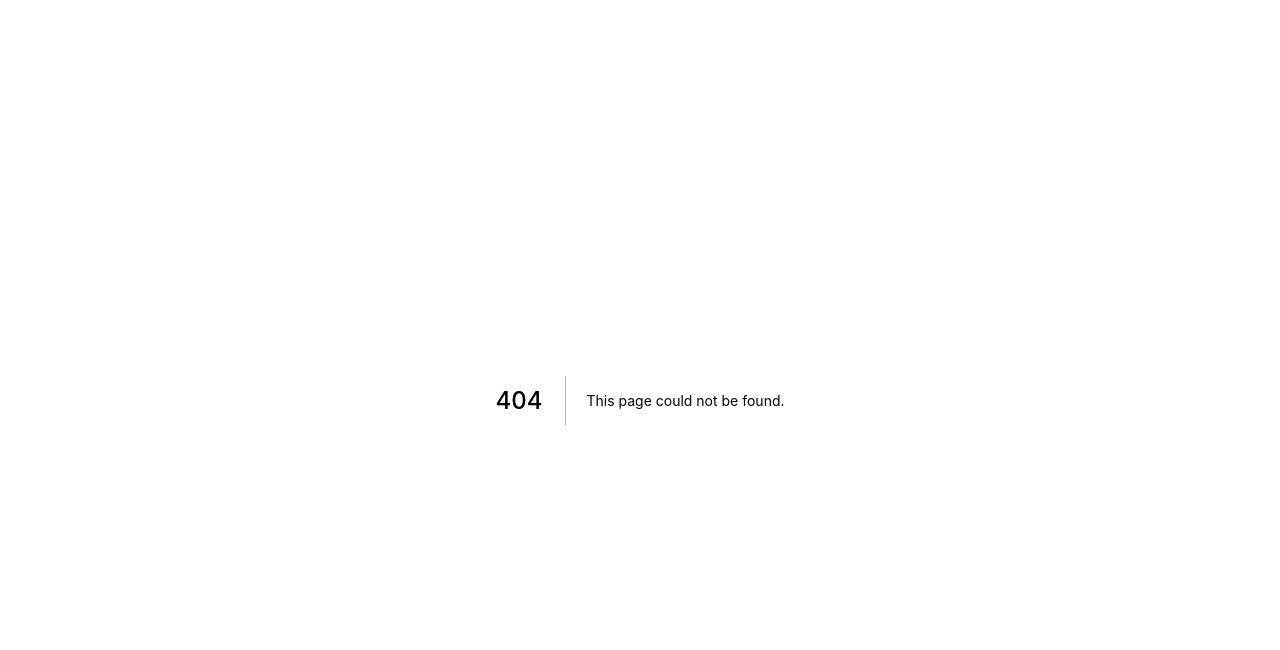
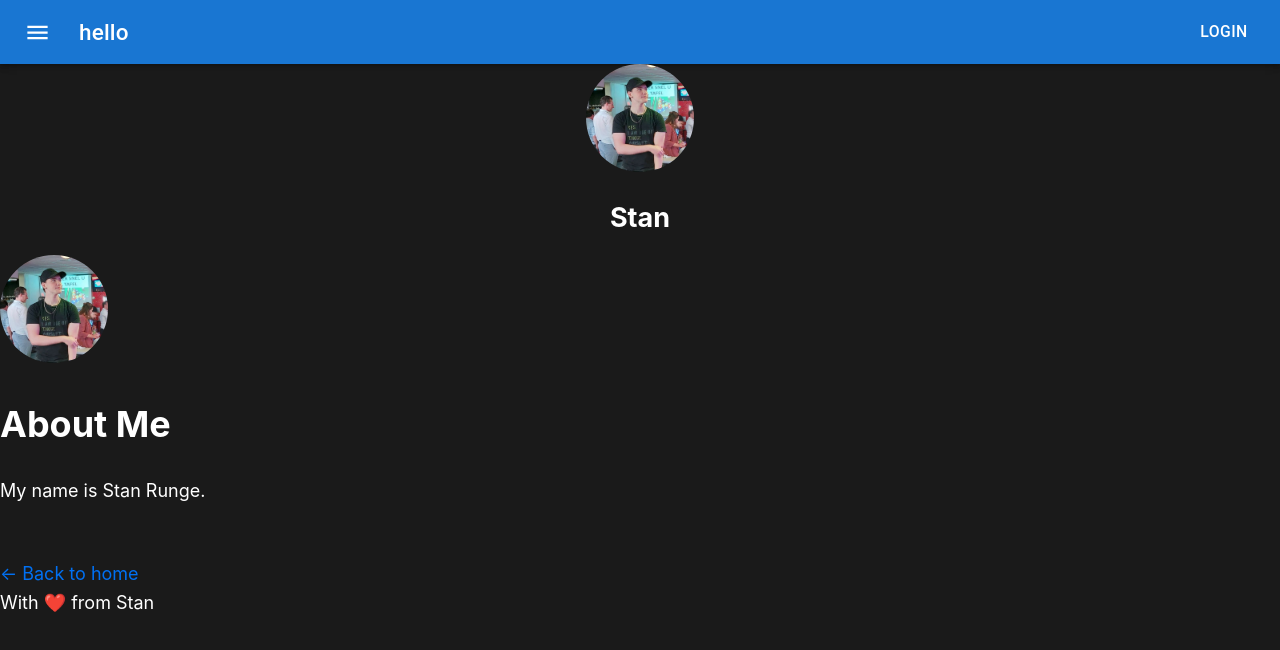
Before and after one commit to stanrunge/personal-website, a Next.js app: page /about-me in a window 1280 px wide. Before the commit this address had no page. Shown: the top 650 px of the page. Built offline with nearby package versions, Linux system fonts and the light colour scheme.

Commit message:
added new basic pages

```diff
--- /dev/null
+++ b/pages/about-me.js
@@ -0,0 +1,34 @@
+import Layout from '../components/layout'
+import styles from "../components/layout.module.css";
+import utilStyles from "../styles/utils.module.css";
+import Image from "next/image";
+import Link from "next/link";
+
+export default function AboutMe() {
+    return (
+        <Layout>
+            <div>
+                <Link href="/">
+                    <a>
+                        <Image
+                            priority
+                            src="/images/pfp.png"
+                            className={utilStyles.borderCircle}
+                            height={108}
+                            width={108}
+                            alt={name}
+                        />
+                    </a>
+                </Link>
+                <h2 className={utilStyles.headingLg}>
+                    <Link href="/">
+                        <a className={utilStyles.colorInherit}>{name}</a>
+                    </Link>
+                </h2>
+
+                <h1>About Me</h1>
+                <p>My name is Stan Runge.</p>
+            </div>
+        </Layout>
+    )
+}
```
Also changed, not shown: pages/contact.js (added, +14 -0 lines), pages/projects/openbionicreading.js (added, +10 -0 lines), pages/projects/pp-calculator.js (added, +10 -0 lines), pages/projects/tournament-referee.js (added, +10 -0 lines).
